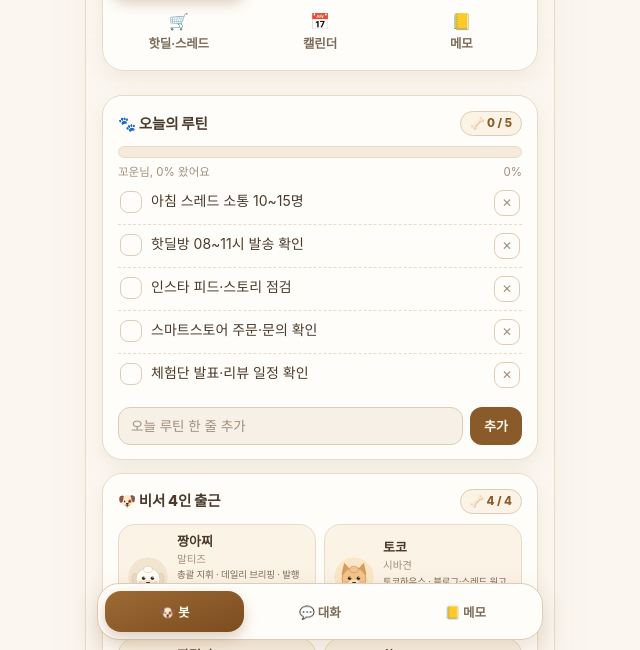
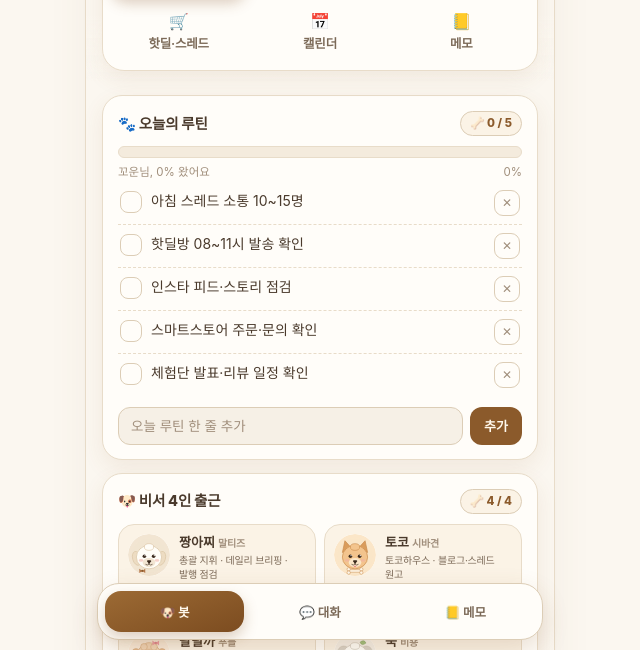
Before and after one commit to corea12234-pixel/kkoun-office, a plain HTML site: page index.html in a window 1280 px wide. Shown: the part 150-800 px from the top of the page, without its empty margins (320-960 px from the left). Drawn offline with Linux system fonts and the light colour scheme.

Commit message:
대시보드 비서 카드 한 줄 정리

```diff
--- a/index.html
+++ b/index.html
@@ -164,10 +164,10 @@
   /* dogs */
   .dog-grid{display:grid;grid-template-columns:1fr 1fr;gap:8px}
   .dog{
-    display:flex;align-items:center;gap:9px;padding:9px;border-radius:16px;
+    display:flex;align-items:flex-start;gap:9px;padding:9px;border-radius:16px;
     background:var(--card3);border:1px solid var(--line);
   }
-  .dog .ava{width:40px;height:40px;flex:0 0 40px;border-radius:50%;overflow:hidden;background:var(--card)}
+  .dog .ava{width:42px;height:42px;flex:0 0 42px;border-radius:50%;overflow:hidden;background:var(--card)}
   .dog .ava svg{width:100%;height:100%;display:block}
   .dog .nm{font-size:13px;font-weight:800;line-height:1.2}
   .dog .br{font-size:10.5px;color:var(--muted)}
@@ -175,8 +175,9 @@
   .dog.off{opacity:.55}
   .dog.off .st{color:var(--muted);background:var(--card2)}
   .dog{cursor:pointer}
-  .dog .dtxt{display:flex;flex-direction:column;gap:2px;min-width:0}
-  .dog .drl{font-size:9.5px;color:var(--sub);line-height:1.35;word-break:keep-all;letter-spacing:-.2px}
+  .dog .dtxt{display:flex;flex-direction:column;gap:2px;min-width:0;text-align:left;align-items:flex-start;padding-top:1px}
+  .dog .drl{font-size:10px;color:var(--sub);line-height:1.4;word-break:keep-all;letter-spacing:-.2px}
+  .dog .nm em{font-style:normal;font-weight:600;font-size:10px;color:var(--muted);margin-left:3px;letter-spacing:-.2px}
   .dog:active{transform:scale(.985)}
 
   /* meeting */
@@ -704,8 +705,7 @@
       var on = !!S.assistants[d.id];
       html += '<div class="dog '+(on?"":"off")+'" data-act="dog-toggle" data-id="'+d.id+'" role="button" tabindex="0" aria-pressed="'+on+'">'
         + '<span class="ava">'+dogSVG(d.id)+'</span>'
-        + '<span class="dtxt"><span class="nm">'+d.name+'</span>'
-        + '<span class="br">'+d.breed+'</span>'
+        + '<span class="dtxt"><span class="nm">'+d.name+'<em>'+d.breed+'</em></span>'
         + '<span class="drl">'+d.role+'</span>'
         + '<span class="st">'+(on?"출근":"퇴근")+'</span></span>'
         + '</div>';
```
